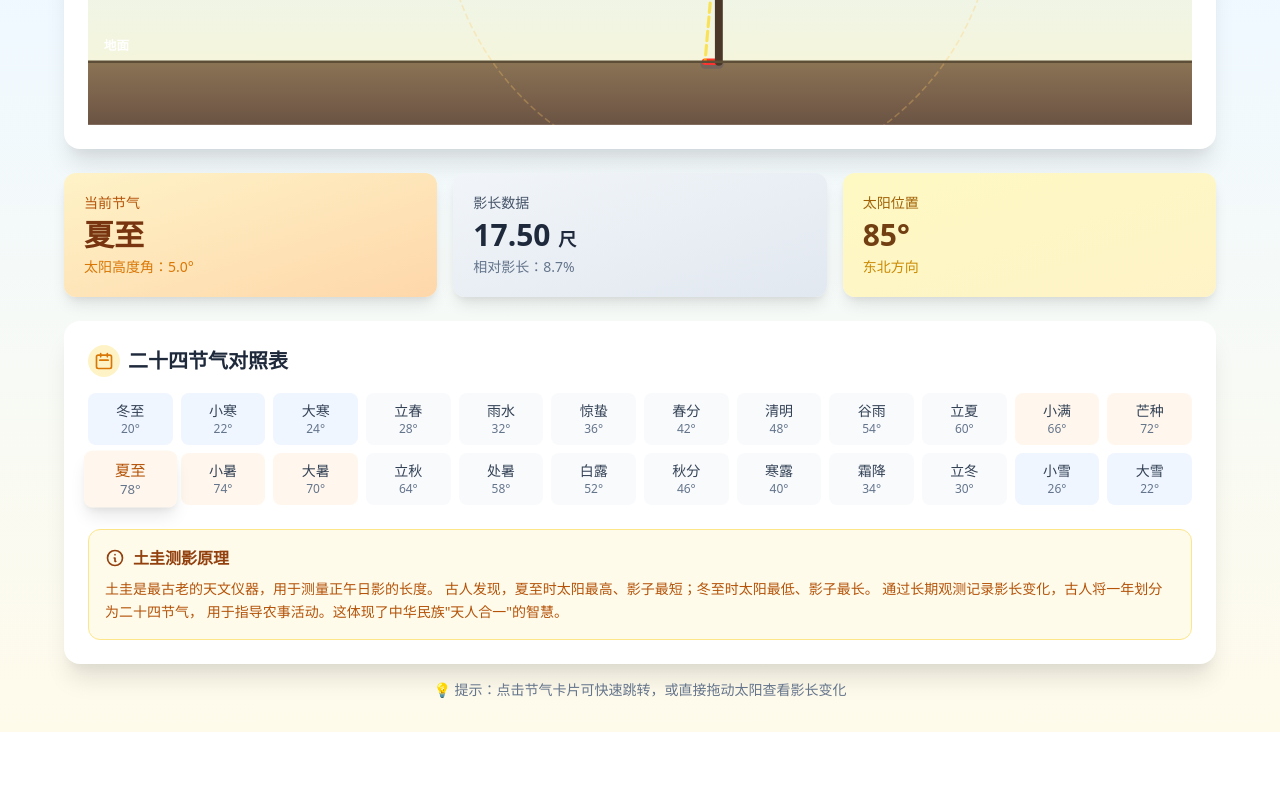
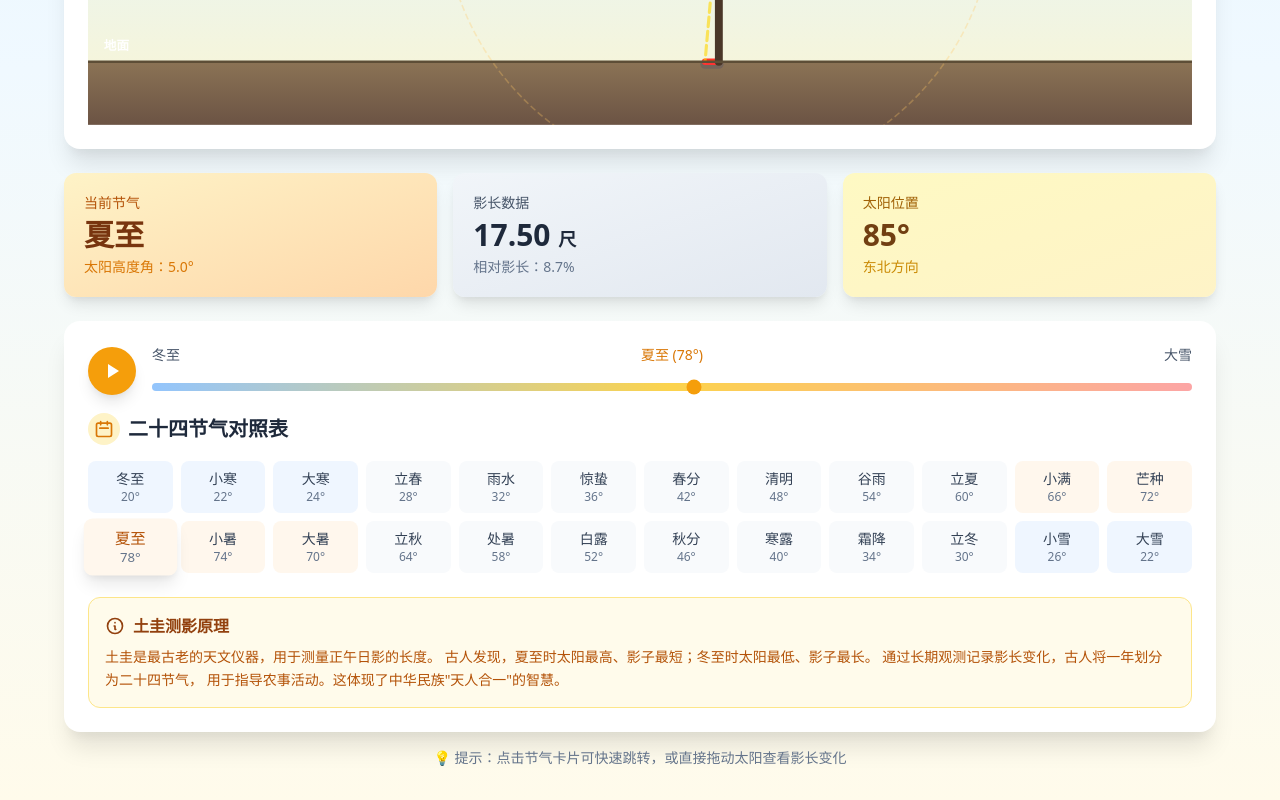
Before and after one commit to eJayYoung/eJayYoung.github.io, a React (Vite) app: page / in a window 1280 px wide. Shown: the part 658-1458 px from the top of the page. Before the commit the page ends 1390 px from the top, so only its background shows below. Built offline with nearby package versions, Linux system fonts and the light colour scheme.

Commit message:
feat: add playback control and progress slider for solar terms

```diff
--- a/src/App.tsx
+++ b/src/App.tsx
@@ -32,8 +32,23 @@ const solarTerms = [
 function App() {
   const [sunAngle, setSunAngle] = useState(85) // 初始角度（太阳光线与地面夹角）
   const [isDragging, setIsDragging] = useState(false)
+  const [isPlaying, setIsPlaying] = useState(false)
+  const [currentTermIndex, setCurrentTermIndex] = useState(12) // 默认夏至
   const svgRef = useRef<SVGSVGElement>(null)
   const containerRef = useRef<HTMLDivElement>(null)
+
+  // 播放节气循环
+  useEffect(() => {
+    if (!isPlaying) return
+    const interval = setInterval(() => {
+      setCurrentTermIndex((prev) => {
+        const next = (prev + 1) % solarTerms.length
+        setSunAngle(solarTerms[next].angle)
+        return next
+      })
+    }, 1000)
+    return () => clearInterval(interval)
+  }, [isPlaying])
 
   // 画布参数
   const width = 1400
@@ -68,6 +83,7 @@ function App() {
     let normalizedAngle = sunAngle % 360
     if (normalizedAngle < 0) normalizedAngle += 360
 
+    let closestIndex = 0
     let closest = solarTerms[0]
     let minDiff = Math.abs(solarTerms[0].angle - normalizedAngle)
 
@@ -82,13 +98,14 @@ function App() {
       }
       if (diff < minDiff) {
         minDiff = diff
+        closestIndex = i
         closest = solarTerms[i]
       }
     }
-    return closest
+    return { term: closest, index: closestIndex }
   }
 
-  const currentTerm = getCurrentSolarTerm()
+  const { term: currentTerm, index: currentIdx } = getCurrentSolarTerm()
   const sunAltitude = 90 - (sunAngle % 180)
 
   // 将鼠标/触摸坐标转换为SVG坐标
@@ -485,8 +502,52 @@ function App() {
           </div>
         </div>
 
-        {/* 二十四节气列表 */}
+        {/* 播放控制 */}
         <div className="bg-white rounded-2xl shadow-xl p-4 md:p-6">
+          <div className="flex items-center gap-4 mb-4">
+            <button
+              onClick={() => setIsPlaying(!isPlaying)}
+              className={`w-12 h-12 rounded-full flex items-center justify-center transition-all ${
+                isPlaying
+                  ? 'bg-red-500 hover:bg-red-600 text-white shadow-lg'
+                  : 'bg-amber-500 hover:bg-amber-600 text-white shadow-lg'
+              }`}
+            >
+              {isPlaying ? (
+                <svg className="w-6 h-6" fill="currentColor" viewBox="0 0 24 24">
+                  <path d="M6 4h4v16H6V4zm8 0h4v16h-4V4z" />
+                </svg>
+              ) : (
+                <svg className="w-6 h-6" fill="currentColor" viewBox="0 0 24 24">
+                  <path d="M8 5v14l11-7z" />
+                </svg>
+              )}
+            </button>
+
+            <div className="flex-1">
+              <div className="flex justify-between text-sm text-slate-600 mb-2">
+                <span>{solarTerms[0].name}</span>
+                <span className="font-medium text-amber-600">
+                  {currentTerm.name} ({currentTerm.angle}°)
+                </span>
+                <span>{solarTerms[solarTerms.length - 1].name}</span>
+              </div>
+              <input
+                type="range"
+                min="0"
+                max={solarTerms.length - 1}
+                value={currentIdx}
+                onChange={(e) => {
+                  const idx = parseInt(e.target.value)
+                  setCurrentTermIndex(idx)
+                  setSunAngle(solarTerms[idx].angle)
+                  setIsPlaying(false)
+                }}
+                className="w-full h-2 bg-gradient-to-r from-blue-300 via-amber-300 to-red-300 rounded-lg appearance-none cursor-pointer accent-amber-500"
+              />
+            </div>
+          </div>
+
           <h2 className="text-xl font-bold text-slate-800 mb-4 flex items-center gap-2">
             <span className="w-8 h-8 bg-amber-100 rounded-full flex items-center justify-center">
               <svg className="w-5 h-5 text-amber-600" fill="none" viewBox="0 0 24 24" stroke="currentColor">
```
